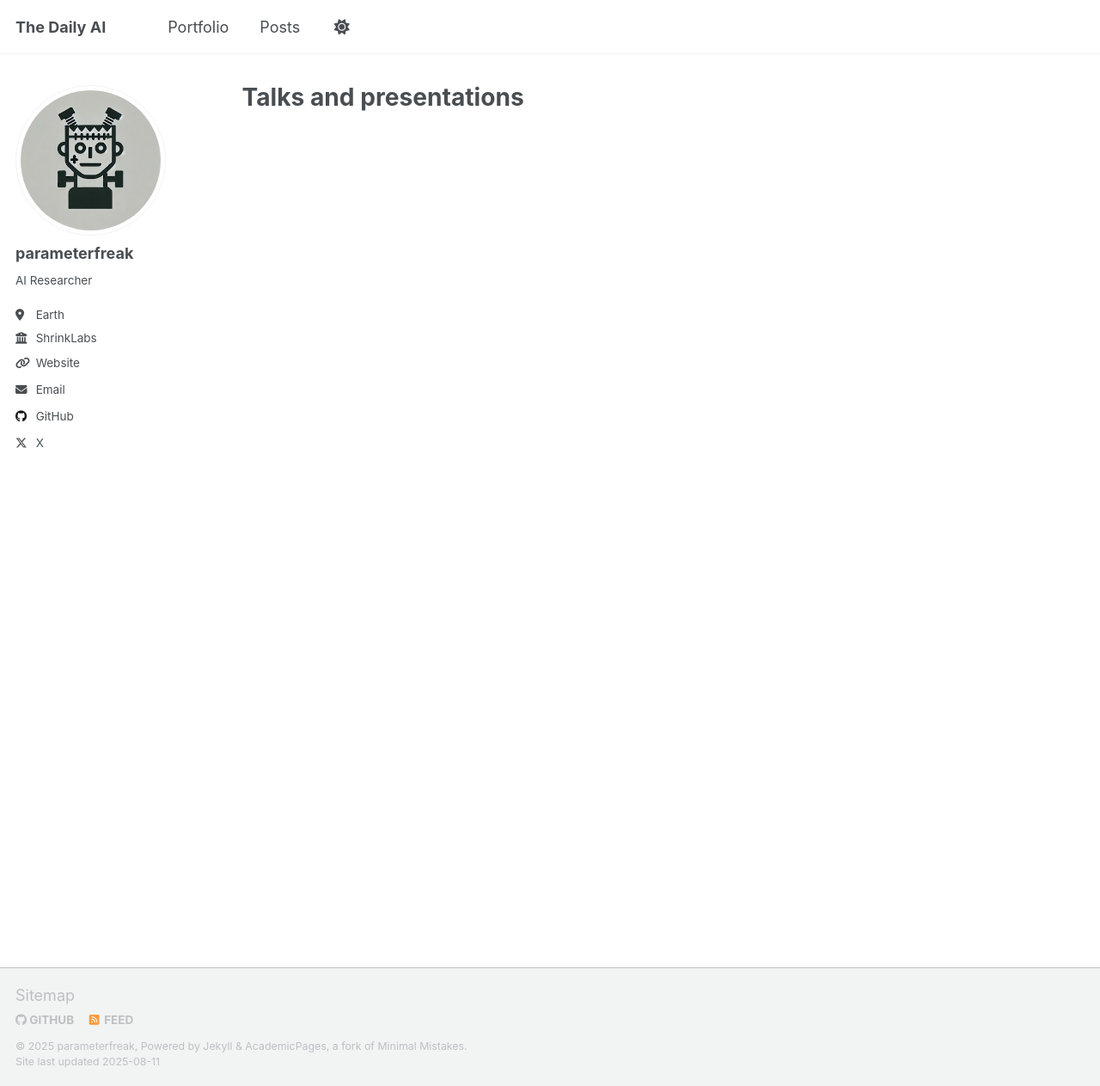
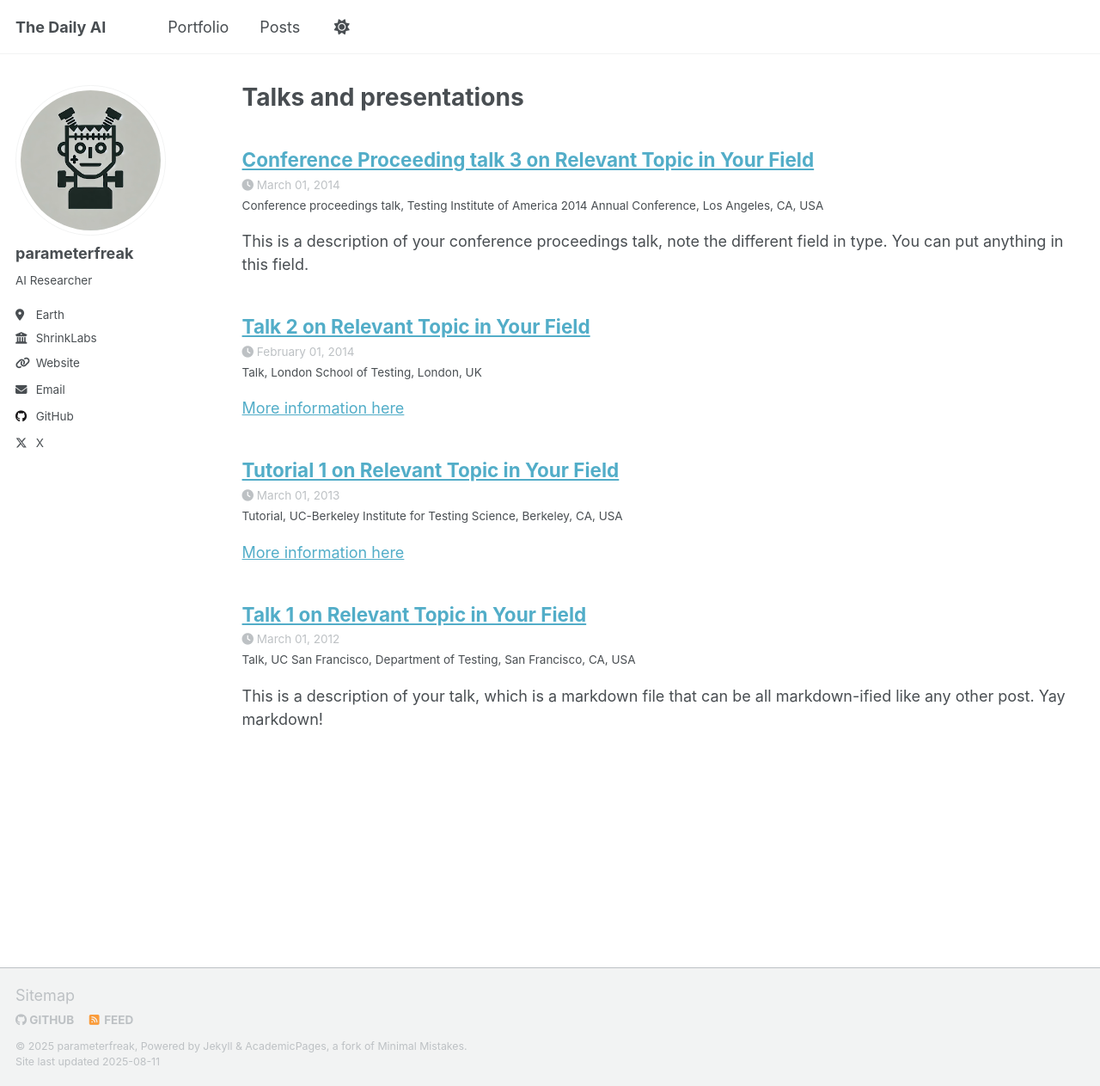
Before and after one commit to parameterfreak/parameterfreak.github.io, a Jekyll site: the page built from _pages/talks.html, in a window 1280 px wide and 1263 px high. Shown: the whole window at 86% size. Built offline with Jekyll 4.4.1, drawn with Linux system fonts in a browser that asks for light colours; a script that is not in the unit is left out; some of the changed lines change nothing that is shown.

```diff
--- a/_config.yml
+++ b/_config.yml
@@ -217,18 +217,18 @@
 
 # These settings control the types of collections used by the template
 collections:
-  #teaching:
-  #  output: true
-  #  permalink: /:collection/:path/
-  #publications:
-  #  output: true
-  #  permalink: /:collection/:path/
-  #portfolio:
-  #  output: true
-  #  permalink: /:collection/:path/
-  #talks:
-  #  output: true
-  #  permalink: /:collection/:path/
+  teaching:
+    output: true
+    permalink: /:collection/:path/
+  publications:
+    output: true
+    permalink: /:collection/:path/
+  portfolio:
+    output: true
+    permalink: /:collection/:path/
+  talks:
+    output: true
+    permalink: /:collection/:path/
 
 
 # These settings control how pages and collections are included in the site
@@ -252,23 +252,23 @@
       layout: single
       author_profile: true
   # _teaching
-  #- scope:
-  #    path: ""
-  #    type: teaching
-  #  values:
-  #    layout: single
-  #    author_profile: true
-  #    share: true
-  #    comments: true
+  - scope:
+      path: ""
+      type: teaching
+    values:
+      layout: single
+      author_profile: true
+      share: true
+      comments: true
   # _publications
-  #- scope:
-  #    path: ""
-  #    type: publications
-  #  values:
-  #    layout: single
-  #    author_profile: true
-  #    share: true
-  #    comments: true
+  - scope:
+      path: ""
+      type: publications
+    values:
+      layout: single
+      author_profile: true
+      share: true
+      comments: true
   # _portfolio
   - scope:
       path: ""
@@ -279,13 +279,13 @@
       share: true
       comment: true
   # _talks
-  #- scope:
-  #    path: ""
-  #    type: talks
-  #  values:
-  #    layout: talk
-  #    author_profile: true
-  #    share: true
+  - scope:
+      path: ""
+      type: talks
+    values:
+      layout: talk
+      author_profile: true
+      share: true
 
 
 # Sass/SCSS
```
